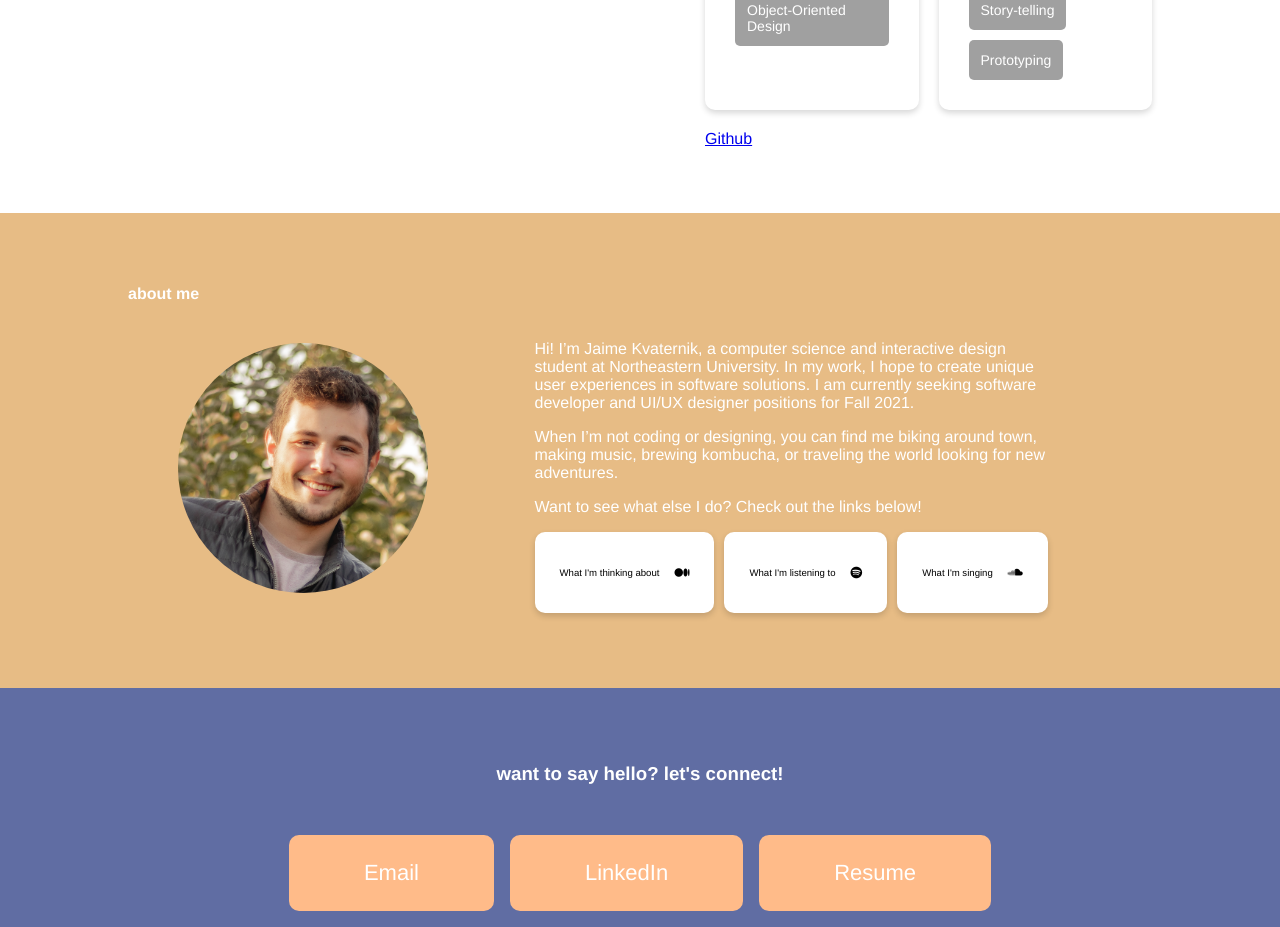
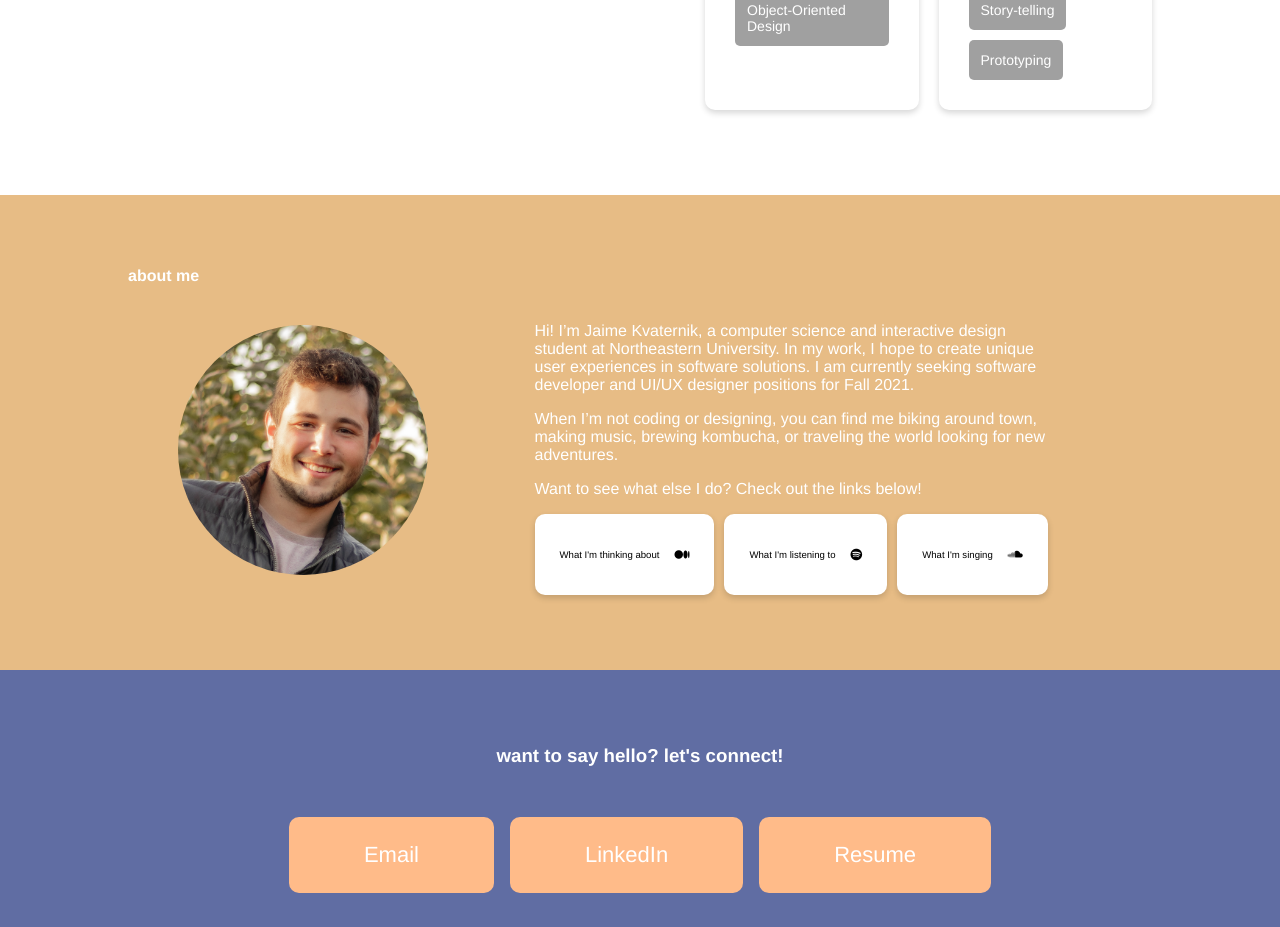
Before and after one commit to jkvaternik/jk-react-portfolio, a React (Create React App) app: page / in a window 1280 px wide. Shown: the part 2800-3727 px from the top of the page. Built offline with nearby package versions, Linux system fonts and the light colour scheme; a web font is replaced by a local one.

Commit message:
Edit styling

```diff
--- a/src/components/Projects/Projects.js
+++ b/src/components/Projects/Projects.js
@@ -15,7 +15,10 @@ const projects = (props) => {
             <div style={{display: 'grid', gridTemplateColumns: 'repeat(2, 1fr)', gap: '20px', marginBottom: '20px'}}>
                 {projs}
             </div>
-            <a href='/' style={{marginBottom: '65px'}}>Github</a>
+            <div style={{float: 'right', marginBottom: '65px'}}>
+                {/* <h4 marg>Want to see more?</h4>
+                <a href='/' style={{display: 'inline-block'}}><i class="fab fa-github fa-lg"></i></a> */}
+            </div>
         </div>
     )
 }
```
